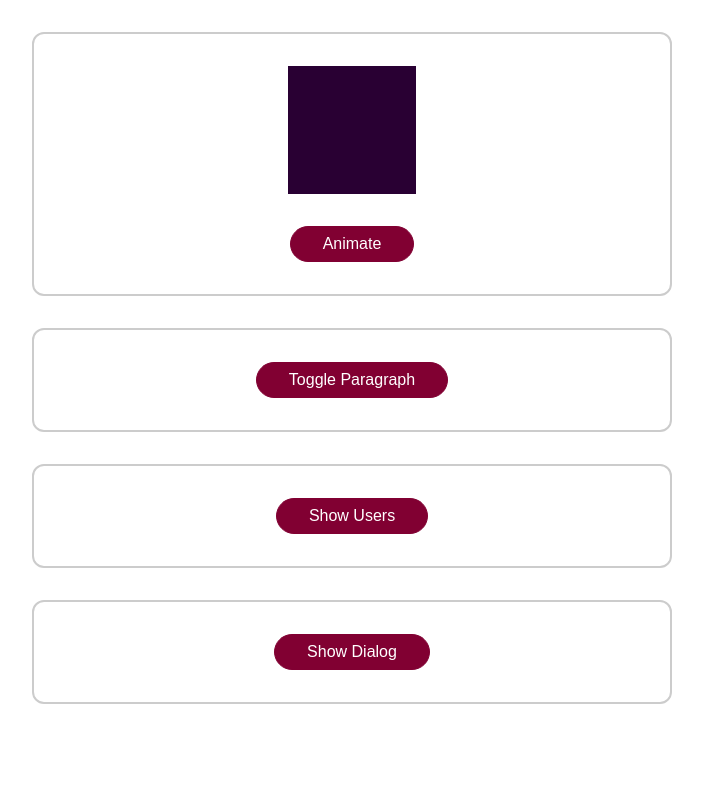
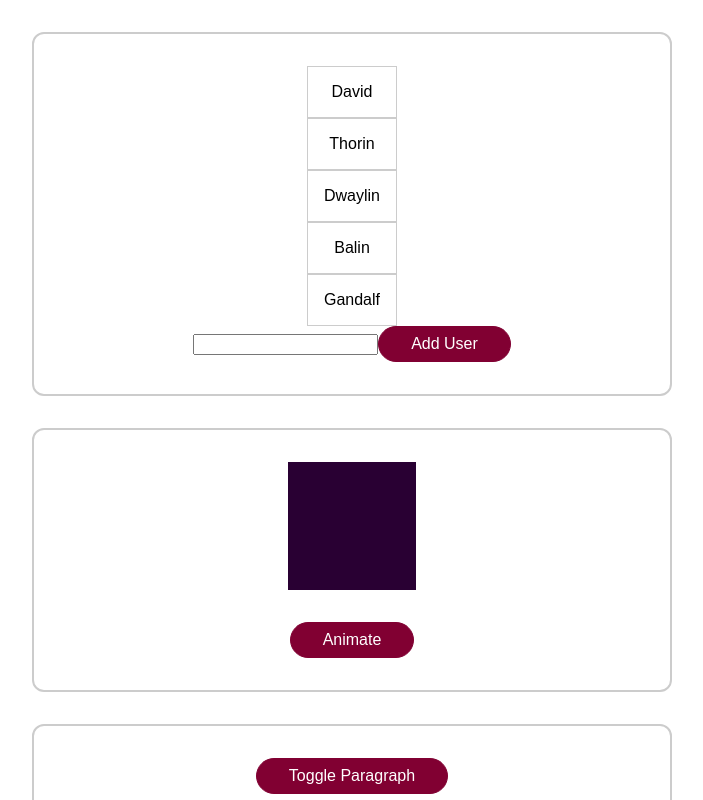
Before and after one commit to dveleztx/Animations-with-Vue, a Vue app: page / in a window 1280 px wide. Shown: the top 800 px of the page, without its empty margins (288-991 px from the left). Built offline with nearby package versions, Linux system fonts and the light colour scheme.

Commit message:
Used transition group for a user list. The user list is rendered on screen as a stack of blocks with the names of each user inside each box. Clicking on the box animates it off the 'stack', while adding a user places a new box onto the top of the 'stack'

```diff
--- a/src/App.vue
+++ b/src/App.vue
@@ -1,4 +1,7 @@
 <template>
+  <div class="container">
+    <users-list></users-list>
+  </div>
   <div class="container">
     <div class="block" :class="{ animate: animatedBlock }"></div>
     <button @click="animateBlock">Animate</button>
@@ -35,7 +38,12 @@
 </template>
 
 <script>
+import UsersList from './components/UsersList.vue';
+
 export default {
+  components: {
+    UsersList
+  },
   data() {
     return {
       animatedBlock: false,
@@ -43,7 +51,7 @@
       paraIsVisible: false,
       usersAreVisible: false,
       enterInterval: null,
-      leaveInterval: null,
+      leaveInterval: null
     };
   },
   methods: {
@@ -95,7 +103,7 @@
       el.style.opacity = 1;
     },
     leave(el, done) {
-      console.log("leave");
+      console.log('leave');
       console.log(el);
       let round = 1;
       this.leaveInterval = setInterval(() => {
@@ -108,7 +116,7 @@
       }, 20);
     },
     afterLeave(el) {
-      console.log("afterLeave");
+      console.log('afterLeave');
       console.log(el);
       el.style.opacity = 0;
     },
--- /dev/null
+++ b/src/components/UsersList.vue
@@ -0,0 +1,84 @@
+<template>
+  <!-- tag="ul" is similar to <ul> element -->
+  <transition-group tag="ul" name="user-list">
+    <li v-for="user in users" :key="user.id" @click="removeUser(user.id)">
+      {{ user.name }}
+    </li>
+  </transition-group>
+  <div>
+    <input type="text" ref="userNameInput" />
+    <button @click="addUser">Add User</button>
+  </div>
+</template>
+
+<script>
+export default {
+  data() {
+    return {
+      nextId: 6,
+      users: [
+        { id: 1, name: 'David' },
+        { id: 2, name: 'Thorin' },
+        { id: 3, name: 'Dwaylin' },
+        { id: 4, name: 'Balin' },
+        { id: 5, name: 'Gandalf' }
+      ]
+    };
+  },
+  methods: {
+    addUser() {
+      const enteredUserName = this.$refs.userNameInput.value;
+      const newId = this.nextId++;
+      const newUser = { id: +newId, name: enteredUserName };
+      this.users.unshift(newUser);
+      console.log('Current ID: ' + this.nextId);
+    },
+    removeUser(userId) {
+      console.log(userId);
+      this.users = this.users.filter(usr => usr.id !== userId);
+    }
+  }
+};
+</script>
+
+<style scoped>
+ul {
+  list-style: none;
+  margin: 0;
+  padding: 0;
+}
+li {
+  border: 1px solid #ccc;
+  padding: 1rem;
+  text-align: center;
+}
+
+.user-list-enter-from {
+  opacity: 0;
+  transform: translateX(-30px);
+}
+
+.user-list-enter-active {
+  transition: all 1s ease-out;
+}
+
+.user-list-enter-to,
+.user-list-leave-from {
+  opacity: 1;
+  transform: translateX(0);
+}
+
+.user-list-leave-active {
+  transition: all 1s ease-out;
+  position: absolute;
+}
+
+.user-list-leave-to {
+  opacity: 0;
+  transform: translateX(30px);
+}
+
+.user-list-move {
+  transition: transform 0.8s ease;
+}
+</style>
```
